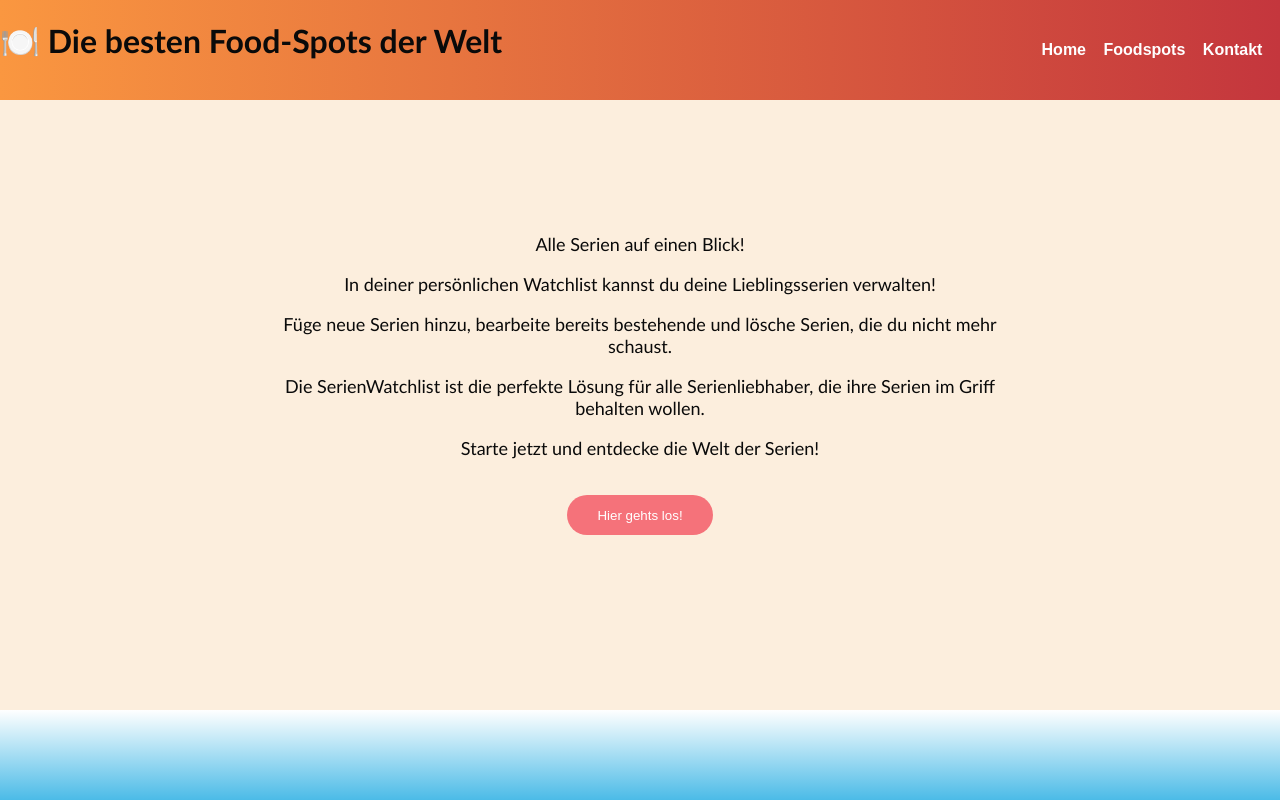
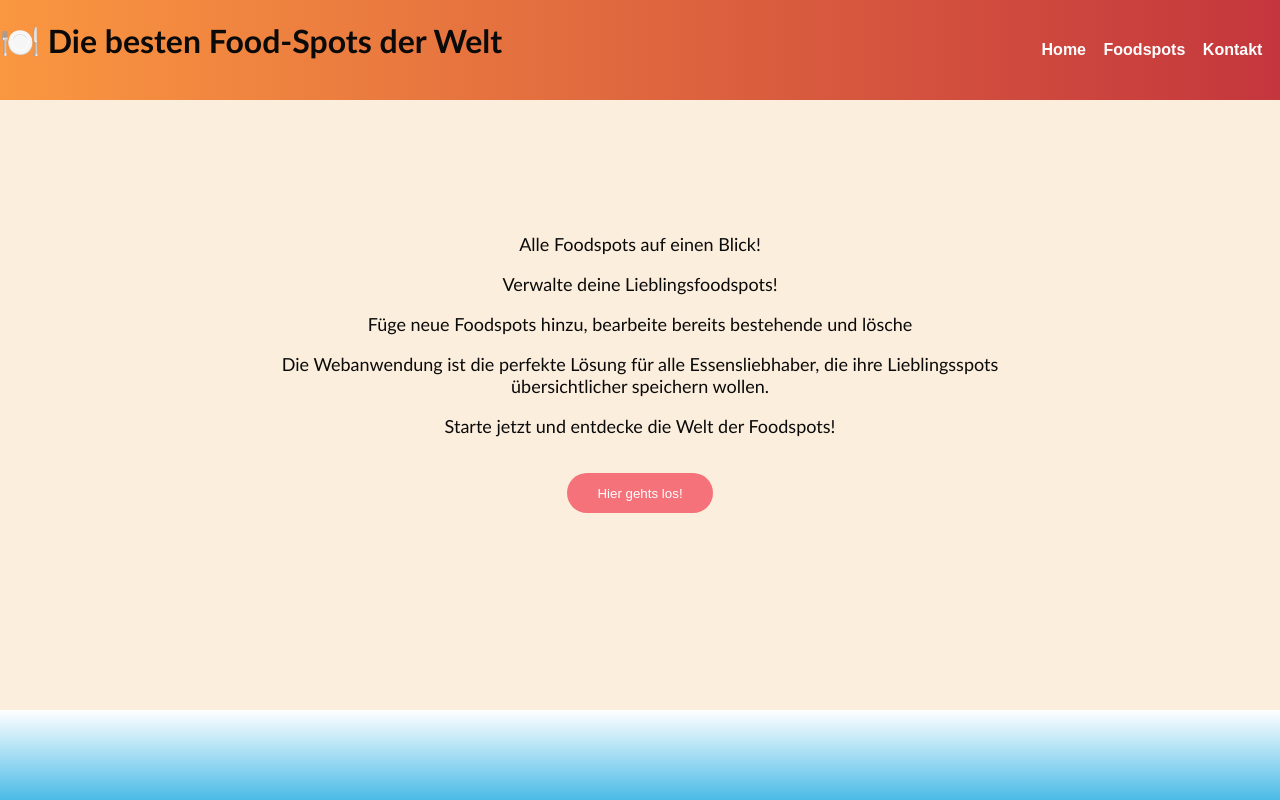
Before and after one commit to krakersiq/foodspots_frontend, an Angular app in the folder Foodspots/: page / in a window 1280 px wide. Built offline with nearby package versions, Linux system fonts and the light colour scheme.

Commit message:
update file

```diff
--- a/Foodspots/src/app/startseite/startseite.html
+++ b/Foodspots/src/app/startseite/startseite.html
@@ -8,23 +8,19 @@
   <section>
     <br />
 
-    <span>Alle Serien auf einen Blick!</span> <br />
+    <span>Alle Foodspots auf einen Blick!</span> <br />
+    <span>Verwalte deine Lieblingsfoodspots!</span>
+    <br />
     <span
-      >In deiner persönlichen Watchlist kannst du deine Lieblingsserien
-      verwalten!</span
+      >Füge neue Foodspots hinzu, bearbeite bereits bestehende und lösche</span
     >
     <br />
     <span
-      >Füge neue Serien hinzu, bearbeite bereits bestehende und lösche Serien,
-      die du nicht mehr schaust.</span
-    >
-    <br />
-    <span
-      >Die SerienWatchlist ist die perfekte Lösung für alle Serienliebhaber, die
-      ihre Serien im Griff behalten wollen.
+      >Die Webanwendung ist die perfekte Lösung für alle Essensliebhaber, die
+      ihre Lieblingsspots übersichtlicher speichern wollen.
     </span>
     <br />
-    <span>Starte jetzt und entdecke die Welt der Serien!</span>
+    <span>Starte jetzt und entdecke die Welt der Foodspots!</span>
 
     <br />
 
```
